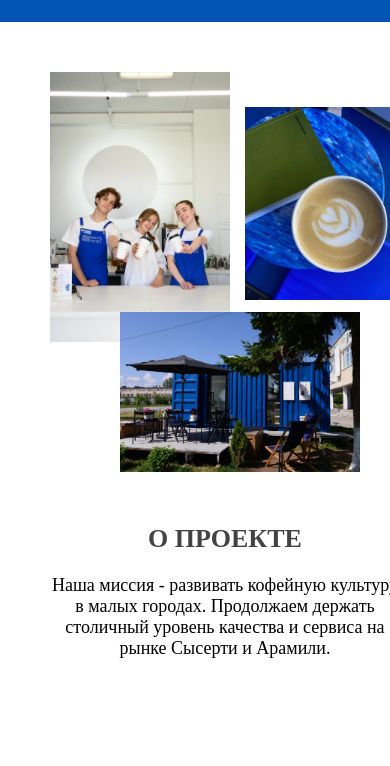
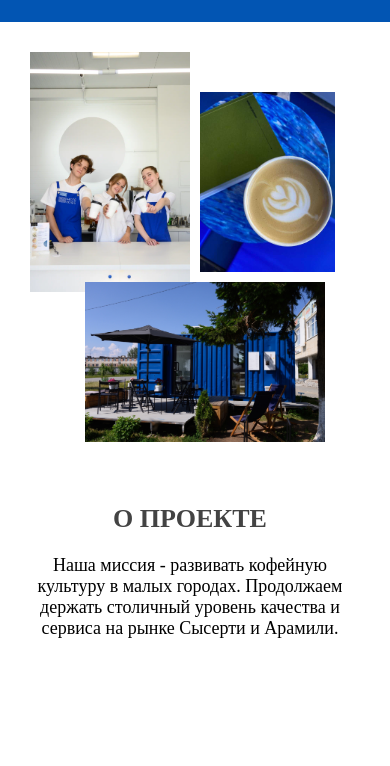
Before and after one commit to Kozyrev-Ivan/more_coffee, a plain HTML site: page index.html in a window 390 px wide. Shown: the part 78-844 px from the top of the page. Drawn offline with Linux system fonts and the light colour scheme.

Commit message:
Радактирование адаптива для мобильных устройств

```diff
--- a/css/adaptive.css
+++ b/css/adaptive.css
@@ -179,21 +179,22 @@
     }
 
     .img2 {
-        width: 180px;
+        width: 160px;
     }
     .img1 {
         height: 160px;
-        left: 70px;
-        bottom: 370px;
+        left: 55px;
+        bottom: 380px;
     }
     .img3 {
-        width: 145px;
-        left: 195px;
-        top: 35px;
+        width: 135px;
+        left: 170px;
+        top: 40px;
     }
 
     .info {
         height: 770px;
+        padding: 30px;
     }
 
     .images {
@@ -208,7 +209,7 @@
 
     .description {
         position: absolute;
-        width: 350px;
+        width: 320px;
         text-align: center;
     }
 
```
